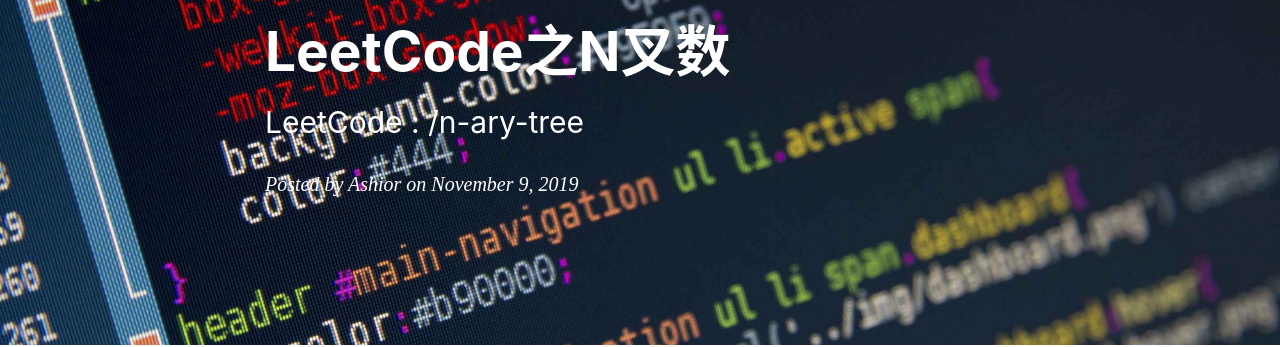
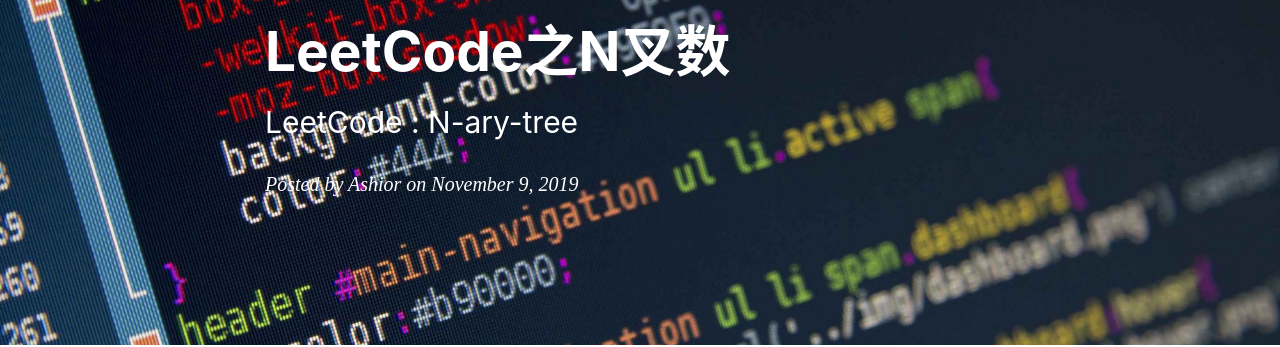
Before and after one commit to xinh79/xinh79.github.io, a Jekyll site: the page built from _posts/2019-11-09-LeetCode之N叉数.markdown, in a window 1280 px wide and 900 px high. Shown: the part 178-525 px from the top of the window. Built offline with Jekyll 4.4.1, drawn with Linux system fonts in a browser that asks for light colours; nearby versions of some CDN libraries; comment, search, counter and statistics services are not loaded.

```diff
--- a/_posts/2019-11-09-LeetCode之N叉数.markdown
+++ b/_posts/2019-11-09-LeetCode之N叉数.markdown
@@ -1,7 +1,7 @@
 ---
 layout:      post
 title:       "LeetCode之N叉数"
-subtitle:    "LeetCode : /n-ary-tree"
+subtitle:    "LeetCode : N-ary-tree"
 author:      "Ashior"
 header-img:  "img/post-bg-ccf.jpg"
 catalog:     true
```
